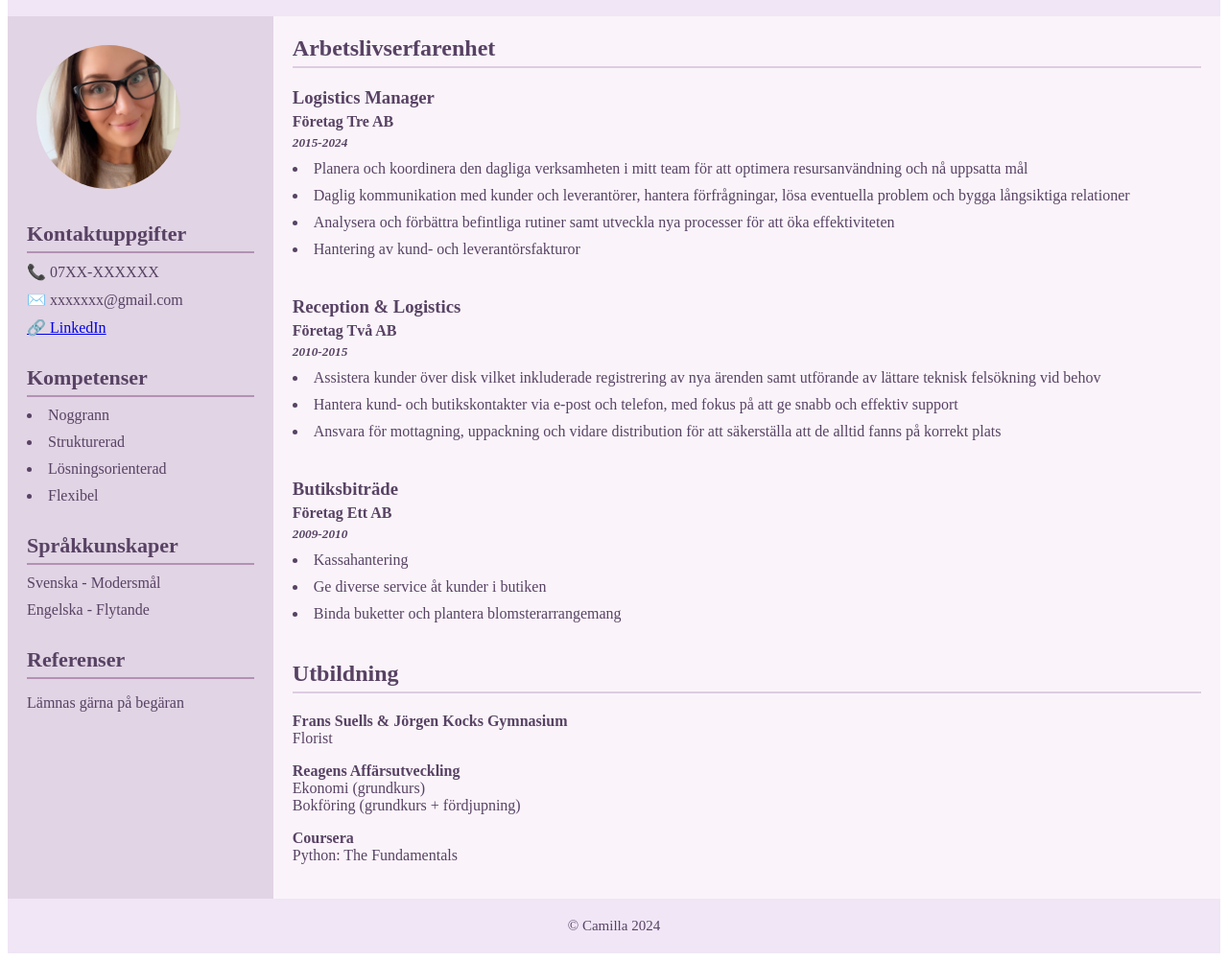
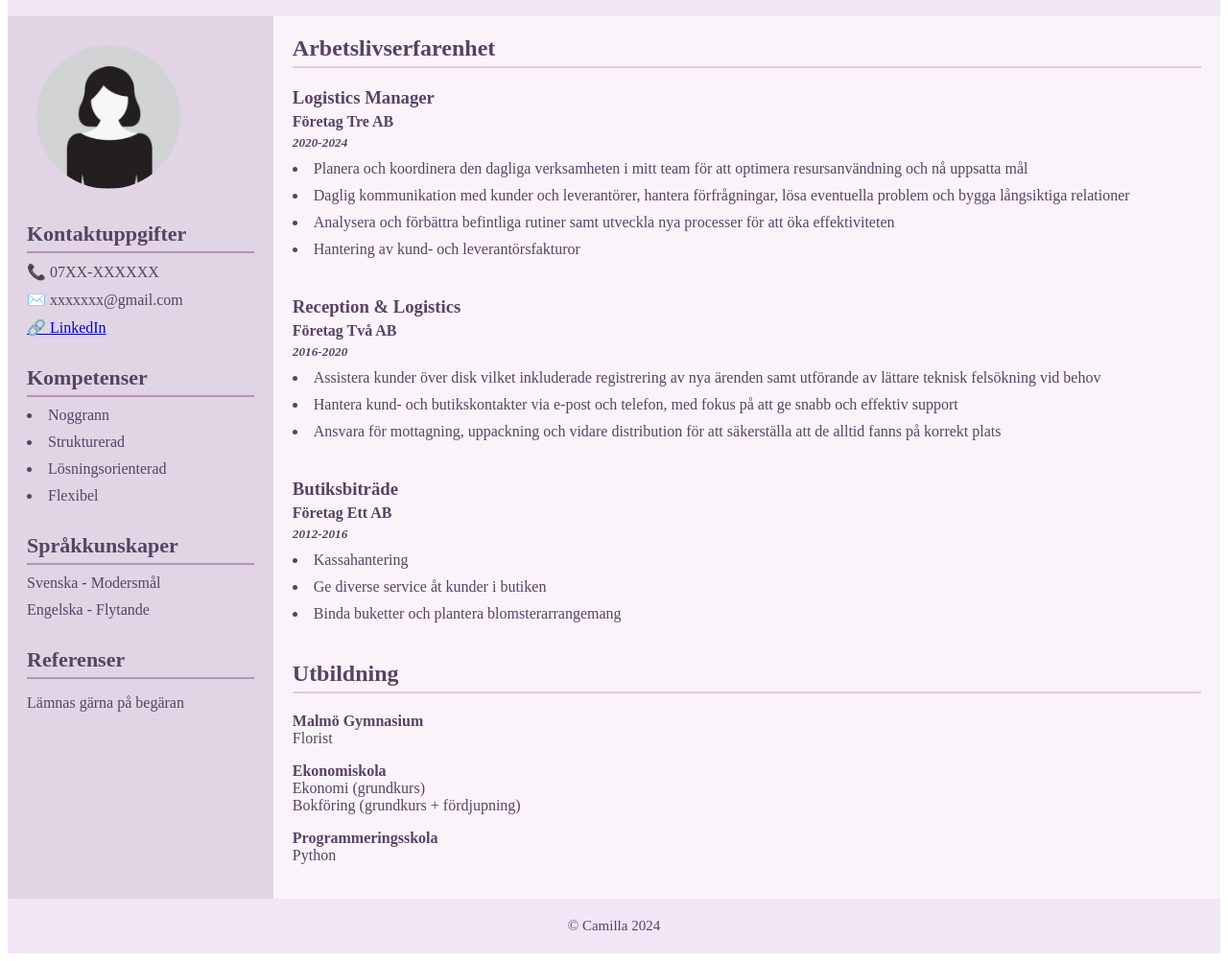
Before and after one commit to Milla-8/CV, a plain HTML site: page index.html in a window 1280 px wide. Shown: the part 89-1091 px from the top of the page at 96% size. Drawn offline with Linux system fonts and the light colour scheme.

Commit message:
Updated picture and text

```diff
--- a/index.html
+++ b/index.html
@@ -13,7 +13,7 @@
     </header>
     <div class="container">
     <div class="left-side">
-        <img src="images/camilla_picture.png" alt="Picture of me">
+        <img src="images/avatar.png" alt="Picture">
         <section id="Kontakt">
             <h2>Kontaktuppgifter</h2>
             <p class="contact">📞 07XX-XXXXXX</p>
@@ -46,7 +46,7 @@
             <h2>Arbetslivserfarenhet</h2>
             <h3>Logistics Manager</h3>
             <h4 class="company">Företag Tre AB</h4>
-            <h5 class="year">2015-2024</h5>
+            <h5 class="year">2020-2024</h5>
             <li class="list-item">Planera och koordinera den dagliga verksamheten i mitt team för att optimera
             resursanvändning och nå uppsatta mål</li>
             <li class="list-item">Daglig kommunikation med kunder och leverantörer, hantera förfrågningar, lösa
@@ -57,7 +57,7 @@
 
             <h3>Reception & Logistics</h3>
             <h4 class="company">Företag Två AB</h4>
-            <h5 class="year">2010-2015</h5>
+            <h5 class="year">2016-2020</h5>
             <li class="list-item">Assistera kunder över disk vilket inkluderade registrering av nya ärenden samt
             utförande av lättare teknisk felsökning vid behov</li>
             <li class="list-item">Hantera kund- och butikskontakter via e-post och telefon, med fokus på att ge
@@ -67,7 +67,7 @@
 
             <h3>Butiksbiträde</h3>
             <h4 class="company">Företag Ett AB</h4>
-            <h5 class="year">2009-2010</h5>
+            <h5 class="year">2012-2016</h5>
             <li class="list-item">Kassahantering</li>
             <li class="list-item">Ge diverse service åt kunder i butiken</li>
             <li class="last-list-item">Binda buketter och plantera blomsterarrangemang</li>
@@ -75,12 +75,12 @@
 
         <section id="Utbildning">
             <h2>Utbildning</h2>
-            <h4 class="school">Frans Suells & Jörgen Kocks Gymnasium</h4>
+            <h4 class="school">Malmö Gymnasium</h4>
             <p class="course">Florist</p>
-            <h4 class="school">Reagens Affärsutveckling</h4>
+            <h4 class="school">Ekonomiskola</h4>
             <p class="course">Ekonomi (grundkurs)<br/>Bokföring (grundkurs + fördjupning)</p>
-            <h4 class="school">Coursera</h4>
-            <p class="course">Python: The Fundamentals</p>
+            <h4 class="school">Programmeringsskola</h4>
+            <p class="course">Python</p>
         </section>
     </div>
 </div>
```
Also changed, not shown: images/avatar.png (added), images/camilla_picture.png (deleted), images/favicon.ico (deleted), 1 other file.
